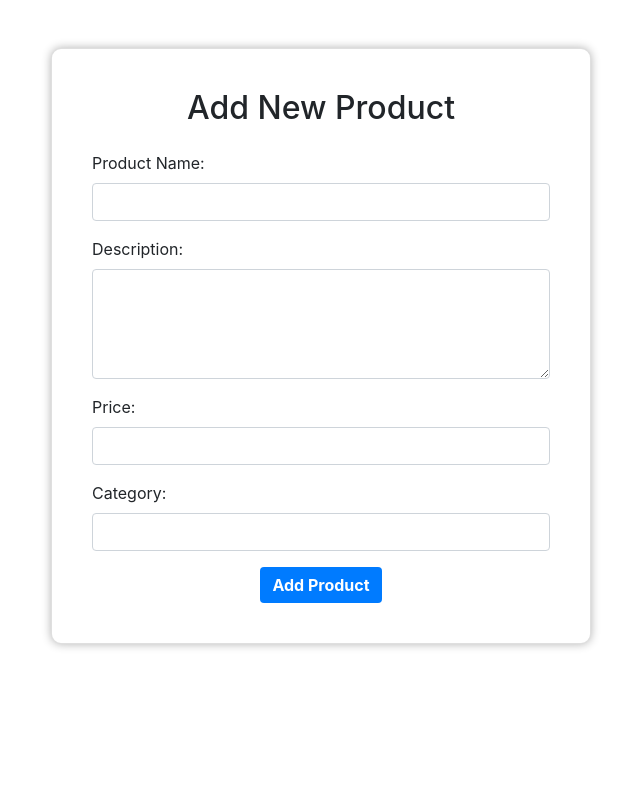
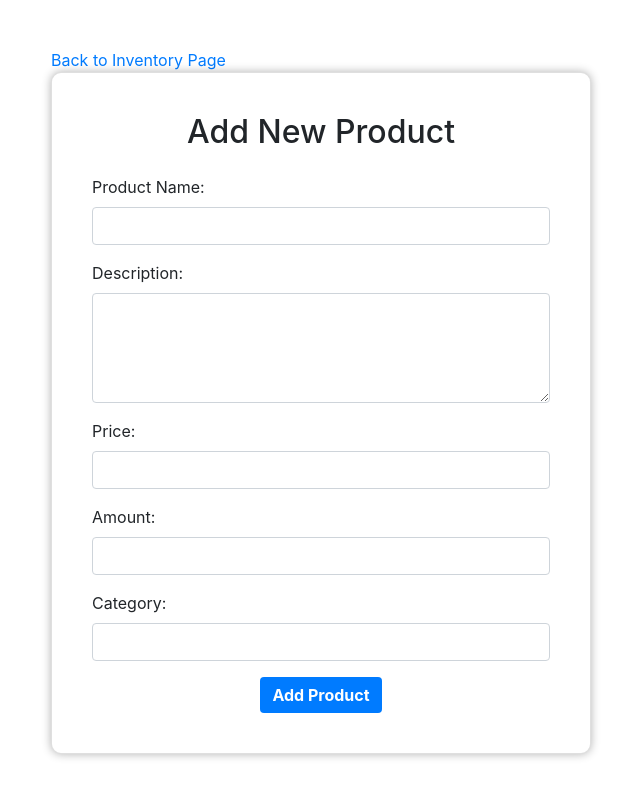
Before and after one commit to ghaniiaa/rushyrushy, a Django app: page /create-product in a window 1280 px wide. Shown: the whole page, without its empty margins (319-959 px from the left). Run offline with Django 4.2, Linux system fonts and the light colour scheme; the visitor is signed in with stand-in values (Sample User, id 1); some libraries are stand-ins or nearby versions; some web fonts are replaced.

Commit message:
memperbaiki tugas 4

```diff
--- a/main/templates/create_product.html
+++ b/main/templates/create_product.html
@@ -8,6 +8,12 @@
 <div class="container mt-5">
     <div class="row">
         <div class="col-lg-6 offset-lg-3">
+            <!-- Tanda silang untuk kembali ke halaman utama -->
+            <a href="{% url 'main:show_main' %}" class="btn-close">
+                Back to Inventory Page <!-- Ini adalah karakter "X" yang akan menggunakan jenis font yang sama -->
+            </a>
+
+
             <div class="card create-product-container">
                 <div class="card-body">
                     <h2 class="card-title text-center mb-4">Add New Product</h2>
@@ -27,6 +33,10 @@
                             <input type="number" name="price" id="price" class="form-control" step="0.01" required>
                         </div>
                         <div class="form-group">
+                            <label for="amount">Amount:</label>
+                            <input type="number" name="amount" id="amount" class="form-control" required>
+                        </div>
+                        <div class="form-group">
                             <label for="category">Category:</label>
                             <input type="text" name="category" id="category" class="form-control" required>
                         </div>
@@ -41,6 +51,17 @@
     </div>
 </div>
 <style>
+    /* Style untuk tombol tanda silang merah */
+    .close-button {
+        position: absolute;
+        top: 10px;
+        right: 10px;
+        font-size: 24px;
+        font-family: Arial, sans-serif;
+        color: #ff0000; /* Warna merah */
+        text-decoration: none;
+    }
+
     /* Style untuk konten create product */
     .create-product-container {
         background-color: #FFFFFF; /* Warna background card produk (putih) */
--- a/main/views.py
+++ b/main/views.py
@@ -129,6 +129,7 @@ def create_product(request):
         name = request.POST['name']
         description = request.POST['description']
         price = request.POST['price']
+        amount = request.POST['amount']
         category = request.POST['category']
 
         # Dapatkan pengguna yang saat ini masuk
```
